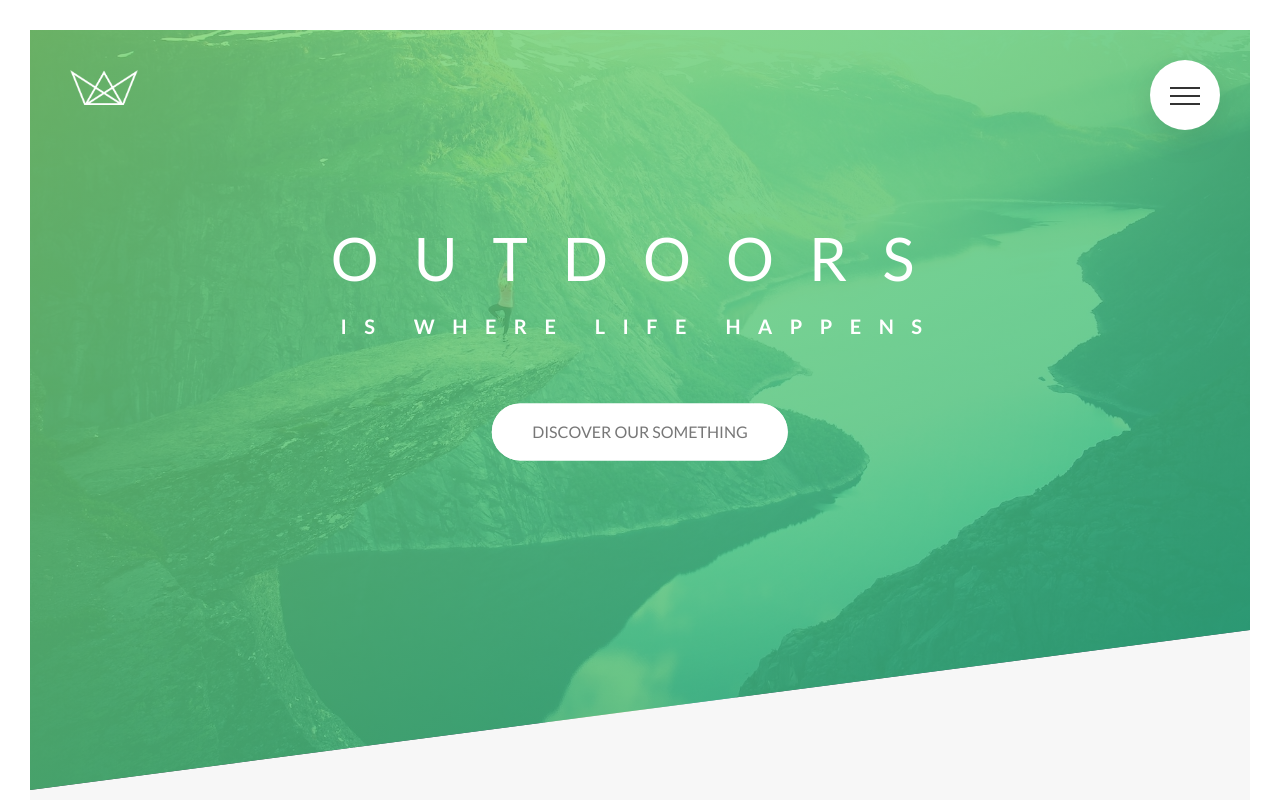
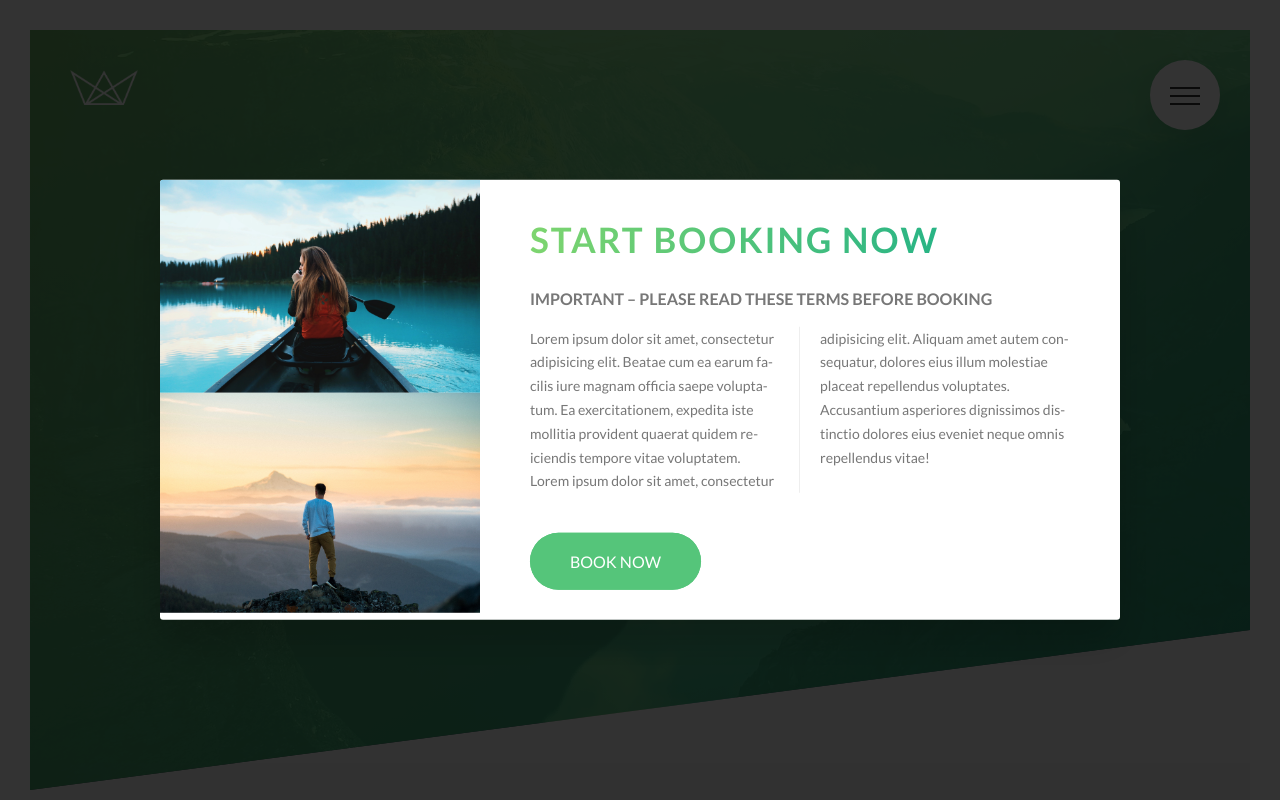
Before and after one commit to alexandr3307/css-advanced-course, a website: page Natours/starter/index.html in a window 1280 px wide. Shown: the top 800 px of the page. Drawn offline with Linux system fonts and the light colour scheme.

Commit message:
add-popup

```diff
--- a/Natours/starter/index.html
+++ b/Natours/starter/index.html
@@ -347,6 +347,28 @@
             </div>
         </div>
     </footer>
+
+    <div class="popup">
+        <div class="popup__content">
+            <div class="popup__left">
+                <img src="img/nat-8.jpg" alt="Tour photo" class="popup__img">
+                <img src="img/nat-9.jpg" alt="Tour photo" class="popup__img">
+            </div>
+            <div class="popup__right">
+                <h2 class="heading-secondary u-margin-bottom-small">
+                    Start booking now
+                </h2>
+                <h3 class="heading-tertiary u-margin-bottom-small">
+                    Important &ndash; Please read these terms before booking
+                </h3>
+                <p class="popup__text">
+                    Lorem ipsum dolor sit amet, consectetur adipisicing elit. Beatae cum ea earum facilis iure magnam officia saepe voluptatum. Ea exercitationem, expedita iste mollitia provident quaerat quidem reiciendis tempore vitae voluptatem.
+                    Lorem ipsum dolor sit amet, consectetur adipisicing elit. Aliquam amet autem consequatur, dolores eius illum molestiae placeat repellendus voluptates. Accusantium asperiores dignissimos distinctio dolores eius eveniet neque omnis repellendus vitae!
+                </p>
+                <a href="#" class="btn btn--green">Book now</a>
+            </div>
+        </div>
+    </div>
     </body>
     <!--        <section class="grid-test">-->
     <!--                    <div class="row">-->
--- a/Natours/starter/sass/abstracts/_mixins.scss
+++ b/Natours/starter/sass/abstracts/_mixins.scss
@@ -4,6 +4,13 @@
     display: table;
     clear: both;
   }
+}
+
+@mixin absCenter {
+  position: absolute;
+  top: 50%;
+  left: 50%;
+  transform: translate(-50%, -50%);
 }
 
 @mixin respond($breakpoint) {
--- a/Natours/starter/sass/components/_card.scss
+++ b/Natours/starter/sass/components/_card.scss
@@ -104,10 +104,7 @@
     }
   }
   &__cta {
-    position: absolute;
-    top: 50%;
-    left: 50%;
-    transform: translate(-50%, -50%);
+    @include absCenter;
     width: 90%;
     text-align: center;
   }
--- a/Natours/starter/sass/components/_form.scss
+++ b/Natours/starter/sass/components/_form.scss
@@ -79,10 +79,7 @@
       height: 1.3rem;
       width: 1.3rem;
       border-radius: 50%;
-      position: absolute;
-      top: 50%;
-      left: 50%;
-      transform: translate(-50%, -50%);
+      @include absCenter;
       background-color: $color-primary;
       opacity: 0;
       transition: opacity .2s;
--- /dev/null
+++ b/Natours/starter/sass/components/_popup.scss
@@ -0,0 +1,54 @@
+.popup {
+  height: 100vh;
+  width: 100%;
+  position: fixed;
+  top: 0;
+  left: 0;
+  z-index: 9999;
+  background-color: rgba($color-black, .8);
+
+  &__content {
+    @include absCenter;
+    width: 75%;
+    background-color: $color-white;
+    border-radius: 3px;
+    box-shadow: 0 2rem 4rem rgba($color-black, .2);
+    display: table;
+    overflow: hidden;
+  }
+
+  &__left {
+    width: calc(100%/3);
+    display: table-cell;
+  }
+
+  &__right {
+    display: table-cell;
+    width: calc(100%/3*2);
+    vertical-align: middle;
+    padding: 3rem 5rem;
+  }
+
+  &__img {
+    display: block;
+    width: 100%;
+  }
+
+  &__text {
+    font-size: 1.4rem;
+    margin-bottom: 4rem;
+
+    -moz-column-count: auto;
+    -moz-column-gap: 4rem;
+    -moz-column-rule: 1px solid $color-grey-light-2;
+
+    column-count: 2;
+    column-gap: 4rem;
+    column-rule: 1px solid $color-grey-light-2;
+
+    -moz-hyphens: auto;
+    -ms-hyphens: auto;
+    -webkit-hyphens: auto;
+    hyphens: auto;
+  }
+}
--- a/Natours/starter/sass/layout/_navigation.scss
+++ b/Natours/starter/sass/layout/_navigation.scss
@@ -40,10 +40,7 @@
   }
 
   &__list {
-    position: absolute;
-    top: 50%;
-    left: 50%;
-    transform: translate(-50%, -50%);
+    @include absCenter;
     list-style: none;
     text-align: center;
     width: 100%;
--- a/Natours/starter/sass/main.scss
+++ b/Natours/starter/sass/main.scss
@@ -14,6 +14,7 @@
 @import "components/story";
 @import "components/bg-video";
 @import "components/form";
+@import "components/popup";
 
 @import "layout/header";
 @import "layout/footer";
```
Also changed, not shown: Natours/starter/css/style.css.
